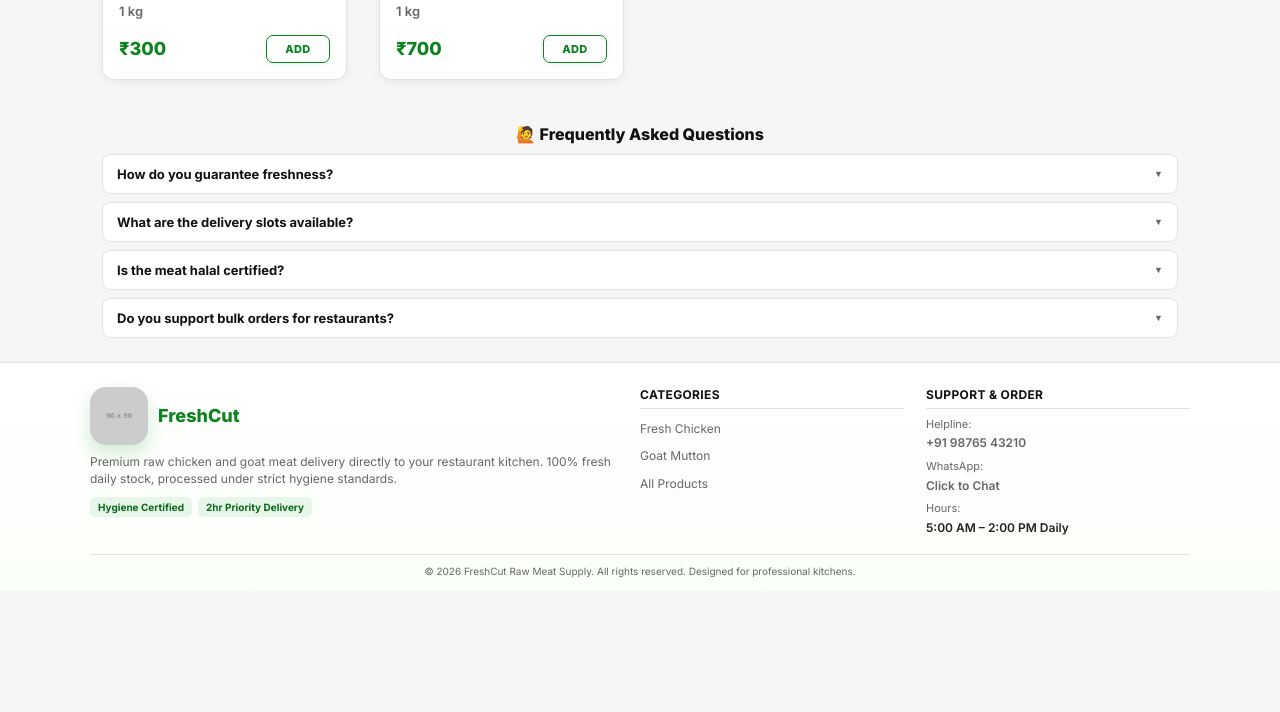
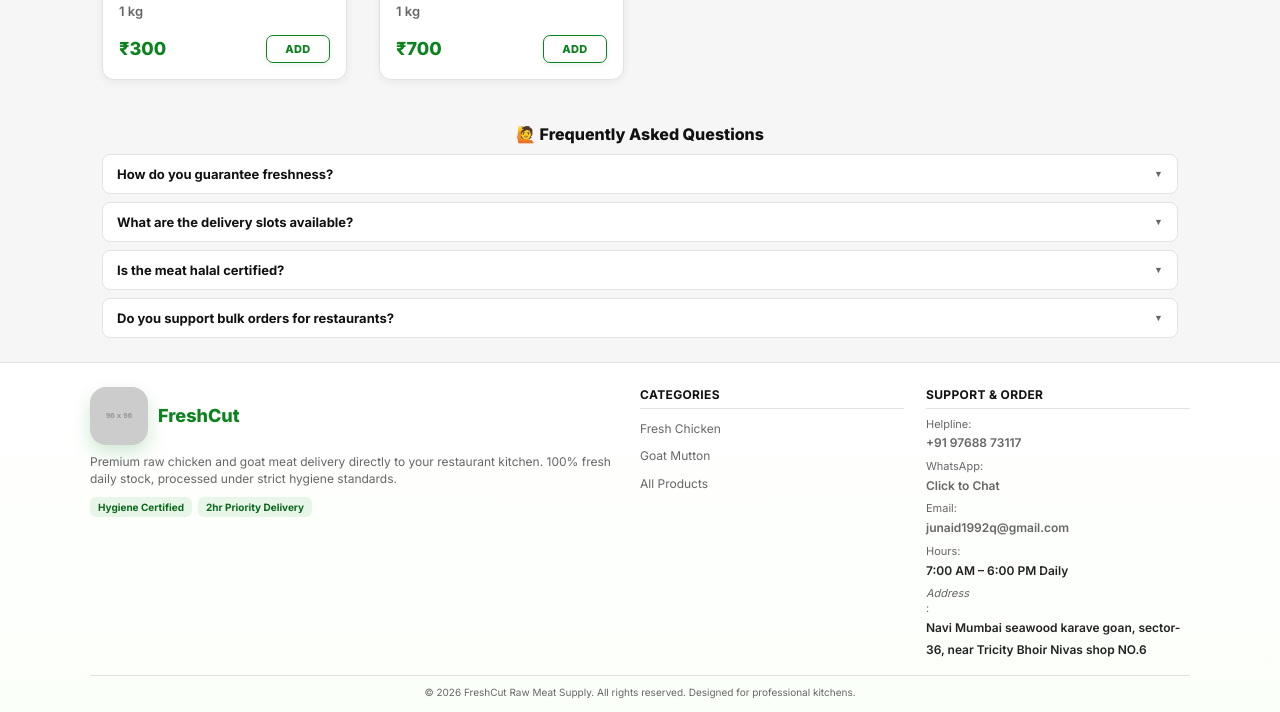
Before and after one commit to Devilmax24-tech/E-commerce-platform, a plain HTML site: page index.html in a window 1280 px wide. Shown: the part 932-1644 px from the top of the page. Before the commit the page ends 1523 px from the top, so only its background shows below. Drawn offline with Linux system fonts and the light colour scheme; placeholder pictures from the web are drawn by us.

Commit message:
food site

```diff
--- a/index.html
+++ b/index.html
@@ -254,9 +254,11 @@
     <div class="footer-links-col">
       <h4>Support & Order</h4>
       <ul>
-        <li><span class="footer-info-lbl">Helpline:</span> <a href="tel:+919876543210" class="footer-info-val">+91 98765 43210</a></li>
-        <li><span class="footer-info-lbl">WhatsApp:</span> <a href="https://wa.me/919876543210" target="_blank" class="footer-info-val">Click to Chat</a></li>
-        <li><span class="footer-info-lbl">Hours:</span> <span class="footer-info-val">5:00 AM – 2:00 PM Daily</span></li>
+        <li><span class="footer-info-lbl">Helpline:</span> <a href="tel:+919768873117" class="footer-info-val">+91 97688 73117</a></li>
+        <li><span class="footer-info-lbl">WhatsApp:</span> <a href="https://wa.me/919768873117" target="_blank" class="footer-info-val">Click to Chat</a></li>
+        <li><span class="footer-info-lbl">Email:</span> <a href="mailto:junaid1992q@gmail.com" class="footer-info-val">junaid1992q@gmail.com</a></li>
+        <li><span class="footer-info-lbl">Hours:</span> <span class="footer-info-val">7:00 AM – 6:00 PM Daily</span></li>
+        <li><span class="footer-info-lbl"><address>Address</address>:</span> <span class="footer-info-val">Navi Mumbai seawood karave goan, sector-36, near Tricity Bhoir Nivas shop NO.6</span></li>
       </ul>
     </div>
   </div>
```
